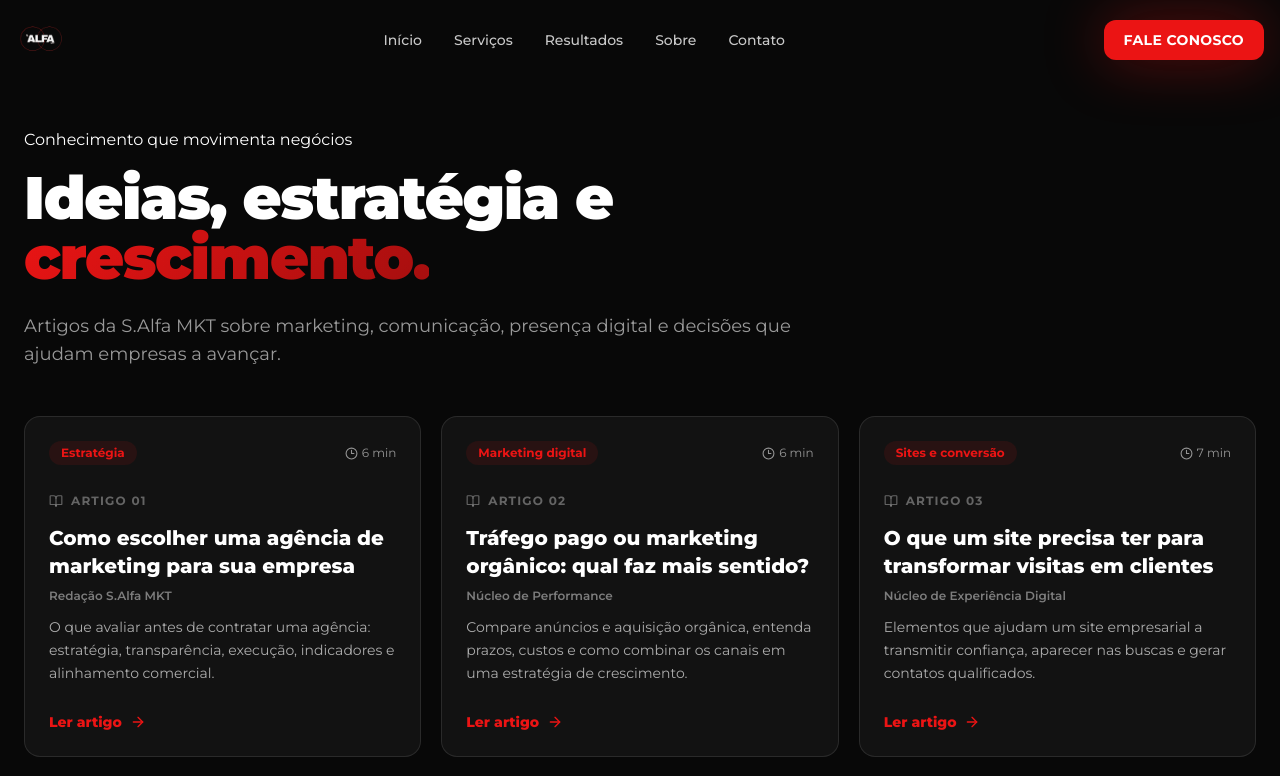
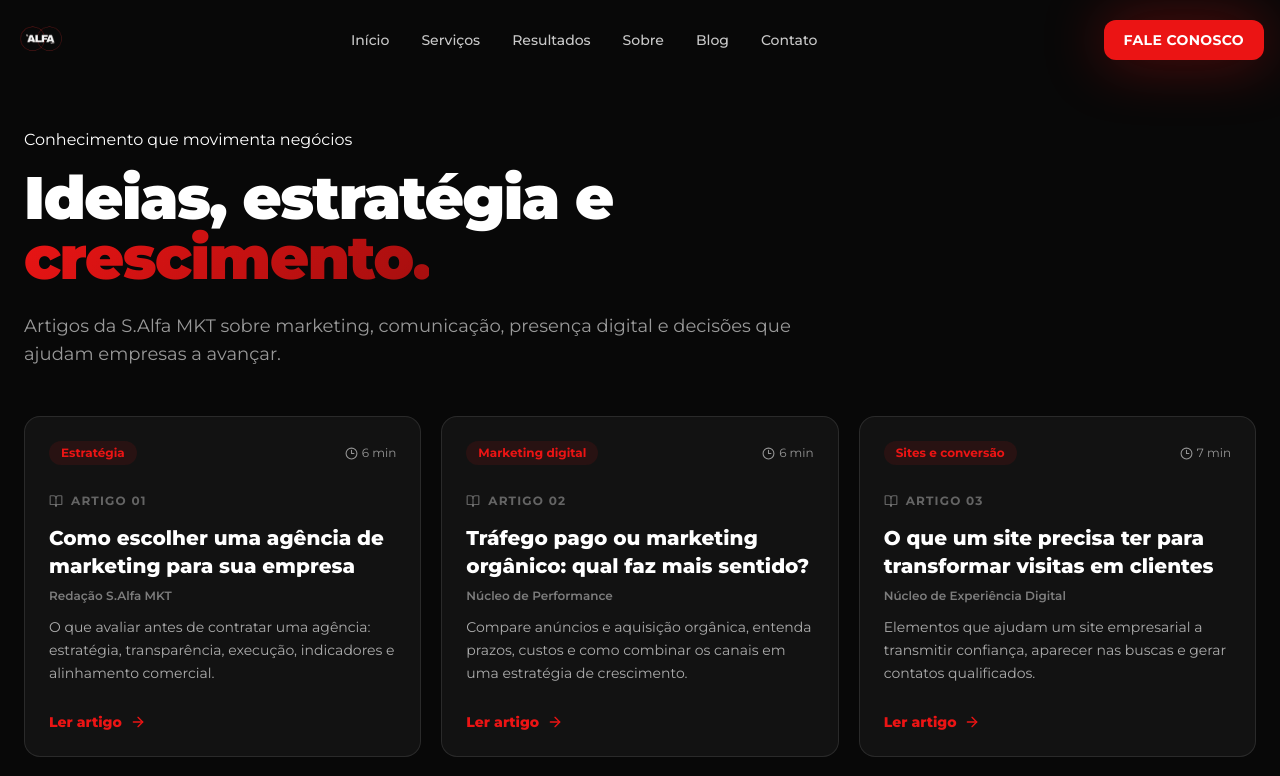
Before and after one commit to studioalfamarketingdigital-dev/salfamkt, a React (Vite) app: page /blog in a window 1280 px wide. Shown: the top 776 px of the page. Built offline with nearby package versions, Linux system fonts and the light colour scheme; the HTML template or start-up script is replaced by a standard one.

Commit message:
Add blog link to site navigation

```diff
--- a/src/components/Header.tsx
+++ b/src/components/Header.tsx
@@ -16,11 +16,12 @@ const Header = () => {
   }, []);
 
   const navLinks = [
-    { href: "#inicio", label: "Início" },
-    { href: "#servicos", label: "Serviços" },
-    { href: "#resultados", label: "Resultados" },
-    { href: "#sobre", label: "Sobre" },
-    { href: "#contato", label: "Contato" },
+    { href: "/#inicio", label: "Início" },
+    { href: "/#servicos", label: "Serviços" },
+    { href: "/#resultados", label: "Resultados" },
+    { href: "/#sobre", label: "Sobre" },
+    { href: "/blog", label: "Blog" },
+    { href: "/#contato", label: "Contato" },
   ];
 
   return (
```
